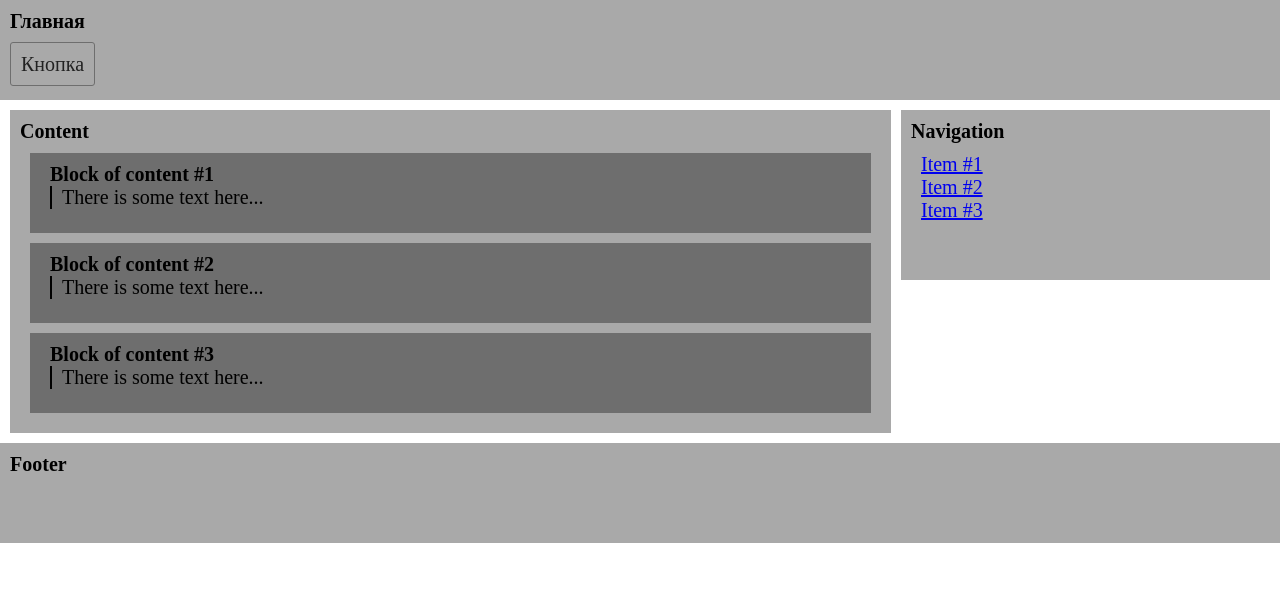
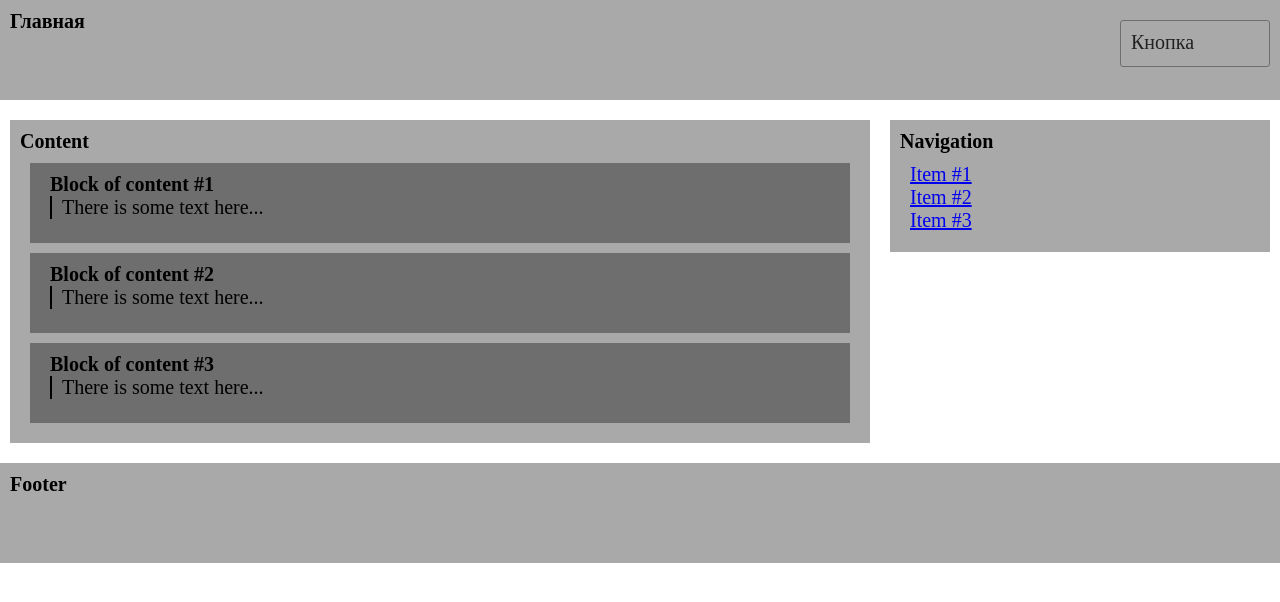
Before and after one commit to Kajd3n/training.site, a PHP site: page / in a window 1280 px wide. Shown: the top 602 px of the page. Run offline with PHP 8.4, Linux system fonts and the light colour scheme.

Commit message:
i didn't watch what i changed)

```diff
--- a/CSS/style.css
+++ b/CSS/style.css
@@ -1,6 +1,6 @@
 * {
-	margin: 0px;
-	padding: 0px;
+	margin: 0;
+	padding: 0;
 	font-size: 20px;
 }
 
@@ -23,11 +23,19 @@ li {
 	list-style: none;
 }
 
+.wrapper {
+	display: grid;
+	grid-template-columns: 1fr 400px;
+}
+
 .button {
 	margin-top: 10px;
 	padding:  10px;
+	max-height: 25px;
+
 	border: 1px solid #6e6e6e;
 	border-radius: 3px;
+
 	color: #222;
 }
 
@@ -41,20 +49,15 @@ li {
 }
 
 .in-header {
+	display: grid;
+	grid-template-columns: 1fr 150px;
 	height: 80px;
 	padding: 10px;
 	background-color: #a9a9a9;
 }
 
-.content {
-	width: 70%;
-	float: left;
-}
-
 .in-content {
-	min-height: 200px;
-	margin-right: 5px;
-	margin-left: 10px;
+	margin: 10px;
 	padding: 10px;
 	background-color: #a9a9a9;
 }
@@ -73,15 +76,8 @@ li {
 	background-color: #ffffff;
 }
 
-.sidebar {
-	width: 30%;
-	float: left;
-}
-
 .in-sidebar {
-	min-height: 150px;
-	margin-right: 10px;
-	margin-left: 5px;
+	margin: 10px;
 	padding: 10px;
 	background-color: #a9a9a9;
 }
@@ -99,17 +95,3 @@ li {
 	padding: 10px;
 	background-color: #a9a9a9;
 }
-
-.clearfix:after {
-	visibility: hidden;
-	display: block;
-	font-size: 0;
-	content: " ";
-	clear: both;
-	height: 0;
-  }
-  .clearfix { display: inline-block; }
-  /* start commented backslash hack \*/
-  * html .clearfix { height: 1%; }
-  .clearfix { display: block; }
-  /* close commented backslash hack */
--- a/index.html
+++ b/index.html
@@ -15,8 +15,8 @@
 		</div>
 	</header>
 
-	<main class="clearfix">
-		<section class="content">
+	<main class="wrapper">
+		<div class="content">
 			<div class="in-content">
 				<h2>Content</h2>
 				<article class="box">
@@ -32,9 +32,8 @@
 						<p>There is some text here...</p>
 				</article>
 			</div>
-		</section>
-
-		<nav class="sidebar">
+		</div>
+		<div class="sidebar">
 			<div class="in-sidebar">
 				<h2>Navigation</h2>
 				<ul class="menu">
@@ -43,7 +42,7 @@
 					<li><a href="#">Item #3</a></li>
 				</ul>
 			</div>
-		</nav>
+		</div>
 	</main>
 
 	<footer class="footer">
@@ -52,7 +51,6 @@
 		</div>
 	</footer>
 
-	<script src="JavaScript/jquery-3.6.0.min.js" type="text/javascript"></script>
 	<script src="JavaScript/Script.js" type="text/javascript"></script>
 </body>
 </html>
```
